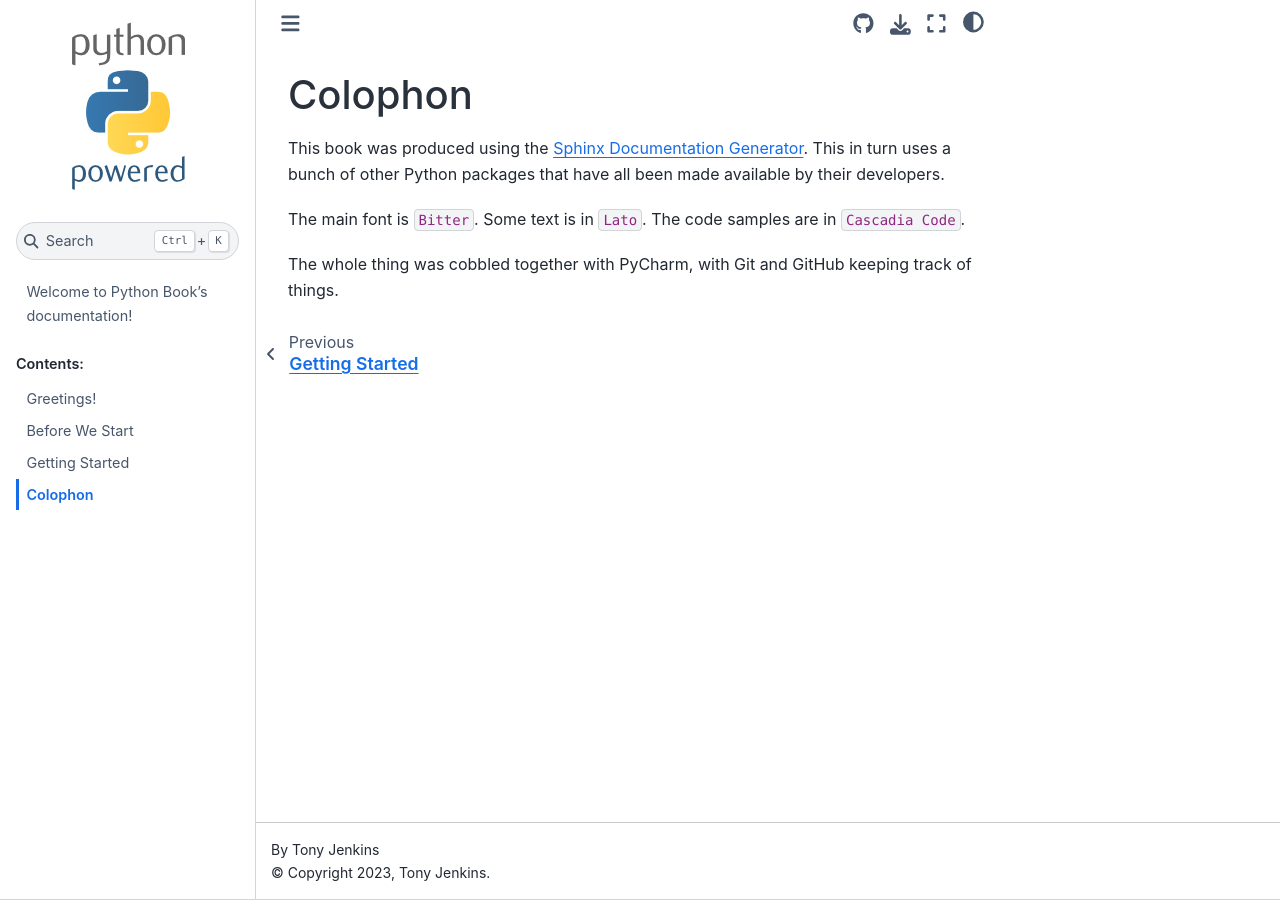
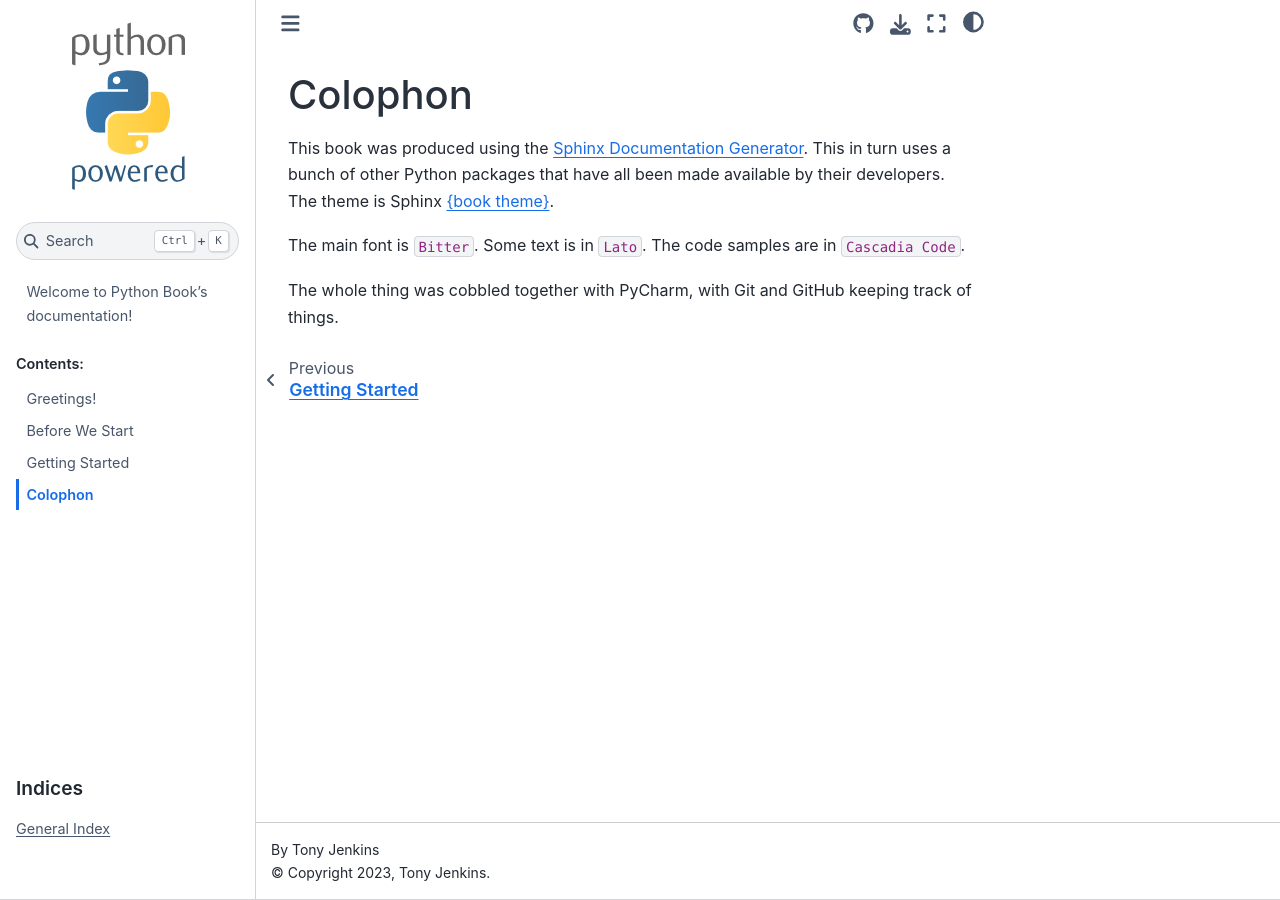
Before and after one commit to TonyJenkins/hungarian_phrasebook, a Sphinx documentation site: the page built from doc/source/99_colophon/index.rst, in a window 1280 px wide. Built offline with Sphinx 7.4.7 and the Sphinx Book theme 1.1.4, drawn with Linux system fonts in a browser that asks for light colours.

Commit message:
Add index link to left sidebar

```diff
--- a/doc/source/99_colophon/index.rst
+++ b/doc/source/99_colophon/index.rst
@@ -2,7 +2,7 @@
 Colophon
 ========
 
-This book was produced using the `Sphinx Documentation Generator <https://www.sphinx-doc.org/>`_. This in turn uses a bunch of other Python packages that have all been made available by their developers.
+This book was produced using the `Sphinx Documentation Generator <https://www.sphinx-doc.org/>`_. This in turn uses a bunch of other Python packages that have all been made available by their developers. The theme is Sphinx `{book theme} <https://sphinx-book-theme.readthedocs.io/>`_.
 
 The main font is ``Bitter``. Some text is in ``Lato``. The code samples are in ``Cascadia Code``.
 
--- a/doc/source/conf.py
+++ b/doc/source/conf.py
@@ -24,6 +24,9 @@ html_theme_options = {
     'use_repository_button': True,
     'pygment_light_style': 'igor',
     'pygment_dark_style': 'nord',
+    'primary_sidebar_end': [
+        'indices.html',
+    ]
 }
 
 html_logo = "_images/python-powered-h-140x182.png"
```
